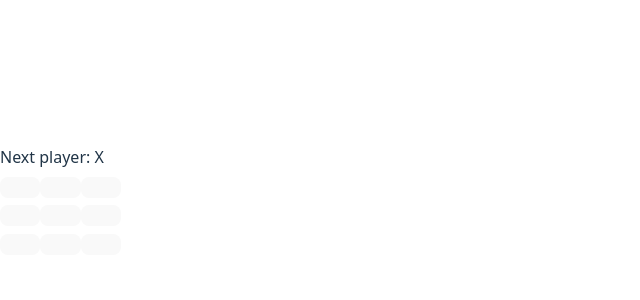
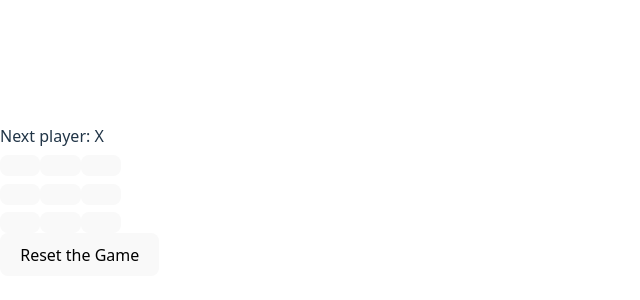
Before and after one commit to jenn-liuu/technify-tic-tac-toe, a React (Vite) app in the folder my-react-app/: page / in a window 1280 px wide. Shown: the part 200-500 px from the top of the page, without its empty margins (0-640 px from the left). Built offline with nearby package versions, Linux system fonts and the light colour scheme.

Commit message:
added reset button function to Board

```diff
--- a/my-react-app/src/App.jsx
+++ b/my-react-app/src/App.jsx
@@ -24,6 +24,11 @@ export default function Board() {
     }
     setSquares(nextSquares);
     setXIsNext(!xIsNext);
+  }
+
+  function resetGame() {
+    setSquares(Array(9).fill(null));
+    setXIsNext(true);
   }
 
   const winner = calculateWinner(squares);
@@ -54,6 +59,7 @@ export default function Board() {
         <Square value={squares[7]} onSquareClick={() => handleClick(7)} />
         <Square value={squares[8]} onSquareClick={() => handleClick(8)} />
       </div>
+      <button onClick={resetGame}>Reset the Game</button>
     </>
   );
 }
```
